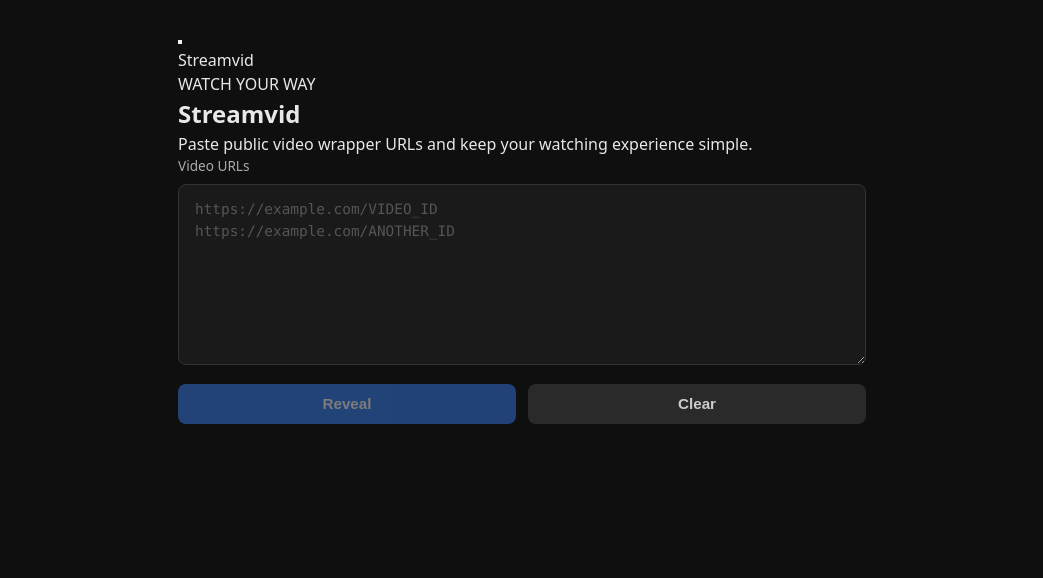
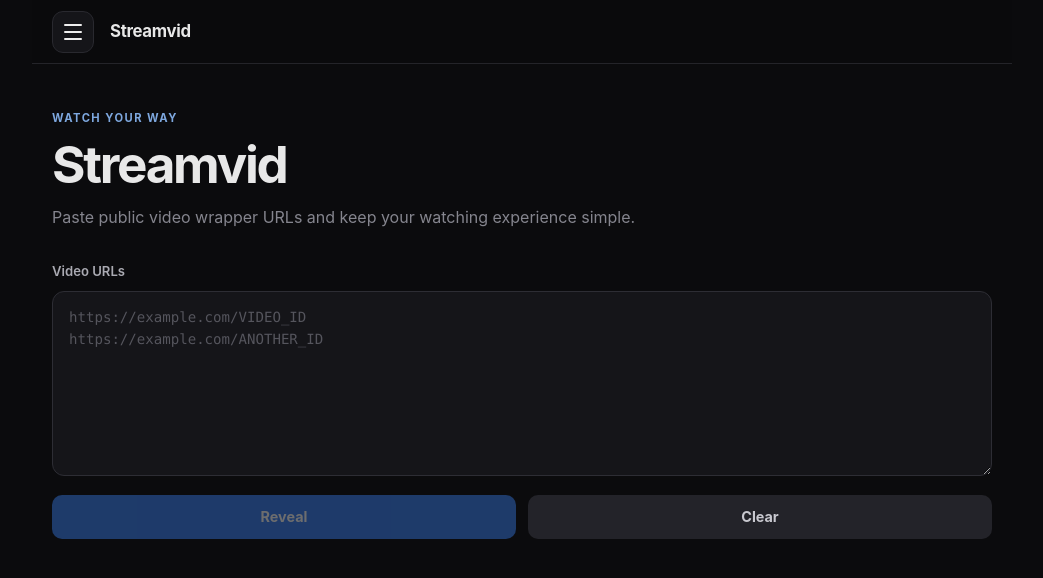
Before and after one commit to Vexcompany/Streamvid, a React (Vite) app: page / in a window 1280 px wide. Shown: the top 578 px of the page, without its empty margins (118-1161 px from the left). Built offline with nearby package versions, Linux system fonts and the light colour scheme.

Commit message:
feat: redesign Streamvid navigation and provider UI

```diff
--- a/src/App.css
+++ b/src/App.css
@@ -4,70 +4,250 @@
   box-sizing: border-box;
 }
 
+:root {
+  font-family: Inter, ui-sans-serif, system-ui, -apple-system, BlinkMacSystemFont, "Segoe UI", sans-serif;
+  color: #e8e8e8;
+  background: #0b0b0d;
+}
+
+body {
+  margin: 0;
+  min-width: 320px;
+  background: #0b0b0d;
+}
+
+button,
+input,
+textarea {
+  font: inherit;
+}
+
+button:focus-visible,
+a:focus-visible,
+input:focus-visible,
+textarea:focus-visible {
+  outline: 2px solid #60a5fa;
+  outline-offset: 2px;
+}
+
 .app {
   min-height: 100vh;
-  max-width: 720px;
+  max-width: 980px;
   margin: 0 auto;
-  padding: 1.5rem 1rem 3rem;
+  padding: 0 1.25rem 4rem;
 }
 
-/* Header */
-.header {
+.topbar {
+  position: sticky;
+  top: 0;
+  z-index: 20;
+  height: 64px;
+  display: flex;
+  align-items: center;
+  gap: 1rem;
+  margin: 0 -1.25rem;
+  padding: 0 1.25rem;
+  border-bottom: 1px solid #242429;
+  background: rgba(11, 11, 13, 0.88);
+  backdrop-filter: blur(16px);
+}
+
+.menu-button {
+  width: 42px;
+  height: 42px;
+  display: grid;
+  place-content: center;
+  gap: 5px;
+  border: 1px solid #29292f;
+  border-radius: 11px;
+  background: #151519;
+  color: #eee;
+  cursor: pointer;
+}
+
+.menu-button:hover {
+  background: #1d1d22;
+}
+
+.menu-button span {
+  display: block;
+  width: 18px;
+  height: 2px;
+  border-radius: 2px;
+  background: currentColor;
+}
+
+.topbar__brand {
+  font-size: 1.05rem;
+  font-weight: 700;
+  letter-spacing: -0.02em;
+}
+
+.topbar__spacer {
+  flex: 1;
+}
+
+.menu-backdrop {
+  position: fixed;
+  inset: 0;
+  z-index: 30;
+  border: 0;
+  background: rgba(0, 0, 0, 0.55);
+  cursor: pointer;
+}
+
+.drawer {
+  position: fixed;
+  top: 0;
+  left: 0;
+  bottom: 0;
+  z-index: 40;
+  width: min(300px, 84vw);
+  padding: 1.25rem;
+  border-right: 1px solid #29292f;
+  background: #111114;
+  box-shadow: 18px 0 50px rgba(0, 0, 0, 0.35);
+}
+
+.drawer__brand {
+  display: flex;
+  flex-direction: column;
+  gap: 0.25rem;
+  padding: 0.5rem 0.65rem 1.4rem;
+}
+
+.drawer__brand strong {
+  font-size: 1.15rem;
+}
+
+.drawer__brand span {
+  color: #777780;
+  font-size: 0.78rem;
+}
+
+.drawer__nav {
+  display: flex;
+  flex-direction: column;
+  gap: 0.4rem;
+}
+
+.drawer__item {
+  width: 100%;
+  display: flex;
+  align-items: center;
+  gap: 0.8rem;
+  padding: 0.8rem 0.75rem;
+  border: 1px solid transparent;
+  border-radius: 10px;
+  background: transparent;
+  color: #aaaab2;
+  text-align: left;
+  cursor: pointer;
+  transition: 0.15s ease;
+}
+
+.drawer__item:hover {
+  background: #19191e;
+  color: #eee;
+}
+
+.drawer__item--active {
+  border-color: #2c3f5c;
+  background: #182233;
+  color: #dbeafe;
+}
+
+.drawer__icon {
+  width: 22px;
   text-align: center;
+  color: #8ab4f8;
+}
+
+.main {
+  padding-top: 2.5rem;
+}
+
+.hero,
+.provider-hero,
+.section-heading {
   margin-bottom: 2rem;
 }
 
-.header__title {
-  margin: 0;
-  font-size: 1.75rem;
+.hero__eyebrow,
+.provider-hero__badge {
+  display: inline-block;
+  margin-bottom: 0.7rem;
+  font-size: 0.7rem;
   font-weight: 700;
-  letter-spacing: -0.02em;
-  color: #f0f0f0;
+  letter-spacing: 0.13em;
+  color: #7ea8df;
 }
 
-.header__subtitle {
-  margin: 0.35rem 0 0;
-  font-size: 0.9rem;
-  color: #888;
+.hero h1,
+.provider-hero h1,
+.section-heading h1 {
+  margin: 0;
+  font-size: clamp(2rem, 6vw, 3.2rem);
+  line-height: 1.05;
+  letter-spacing: -0.045em;
 }
 
-/* Input */
+.hero p,
+.provider-hero p,
+.section-heading p {
+  max-width: 620px;
+  margin: 0.8rem 0 0;
+  color: #85858e;
+  line-height: 1.6;
+}
+
 .input-section {
   margin-bottom: 2rem;
 }
 
 .input-label {
   display: block;
-  margin-bottom: 0.5rem;
-  font-size: 0.85rem;
-  font-weight: 500;
-  color: #aaa;
+  margin-bottom: 0.55rem;
+  font-size: 0.82rem;
+  font-weight: 600;
+  color: #aaaab2;
+}
+
+.input-textarea,
+.feed-input {
+  width: 100%;
+  border: 1px solid #2d2d34;
+  border-radius: 12px;
+  background: #151519;
+  color: #e8e8e8;
+  outline: none;
+  transition: border-color 0.15s, box-shadow 0.15s;
 }
 
 .input-textarea {
-  width: 100%;
-  padding: 0.85rem 1rem;
-  border: 1px solid #333;
-  border-radius: 8px;
-  background: #1a1a1a;
-  color: #e8e8e8;
+  padding: 0.95rem 1rem;
   font-family: ui-monospace, SFMono-Regular, Menlo, Monaco, Consolas, monospace;
-  font-size: 0.9rem;
-  line-height: 1.5;
+  font-size: 0.88rem;
+  line-height: 1.55;
   resize: vertical;
-  outline: none;
-  transition: border-color 0.15s;
 }
 
-.input-textarea:focus {
-  border-color: #555;
+.feed-input {
+  padding: 0.85rem 1rem;
+  font-size: 0.92rem;
 }
 
-.input-textarea::placeholder {
-  color: #555;
+.input-textarea:focus,
+.feed-input:focus {
+  border-color: #45658d;
+  box-shadow: 0 0 0 3px rgba(69, 101, 141, 0.14);
 }
 
-/* Buttons */
+.input-textarea::placeholder,
+.feed-input::placeholder {
+  color: #55555d;
+}
+
 .actions {
   display: flex;
   gap: 0.75rem;
@@ -76,43 +256,48 @@
 
 .btn {
   flex: 1;
+  min-height: 44px;
   padding: 0.7rem 1.2rem;
-  border: none;
-  border-radius: 8px;
-  font-size: 0.95rem;
-  font-weight: 600;
+  border: 0;
+  border-radius: 10px;
+  font-size: 0.9rem;
+  font-weight: 650;
   cursor: pointer;
-  transition: background 0.15s, opacity 0.15s;
+  transition: 0.15s ease;
 }
 
 .btn:disabled {
-  opacity: 0.45;
+  opacity: 0.4;
   cursor: not-allowed;
 }
 
 .btn--primary {
   background: #3b82f6;
-  color: #fff;
+  color: white;
 }
 
 .btn--primary:hover:not(:disabled) {
-  background: #2563eb;
+  background: #4d91ff;
+  transform: translateY(-1px);
 }
 
 .btn--secondary {
-  background: #2a2a2a;
-  color: #ccc;
+  background: #232329;
+  color: #c8c8cf;
 }
 
 .btn--secondary:hover {
-  background: #333;
+  background: #2c2c33;
 }
 
-/* Results */
+.results {
+  margin-top: 2.5rem;
+}
+
 .results__count {
   margin: 0 0 1rem;
-  font-size: 0.9rem;
-  color: #888;
+  font-size: 0.82rem;
+  color: #777780;
 }
 
 .results__list {
@@ -121,37 +306,37 @@
   gap: 1.5rem;
 }
 
-/* Video card */
 .video-card {
-  background: #1a1a1a;
-  border: 1px solid #2a2a2a;
-  border-radius: 10px;
   overflow: hidden;
+  border: 1px solid #29292f;
+  border-radius: 13px;
+  background: #151519;
 }
 
 .video-card__header {
   display: flex;
   align-items: center;
   justify-content: space-between;
-  padding: 0.7rem 1rem;
-  border-bottom: 1px solid #2a2a2a;
+  gap: 1rem;
+  padding: 0.75rem 1rem;
+  border-bottom: 1px solid #29292f;
 }
 
 .video-card__title {
   margin: 0;
-  font-size: 0.95rem;
-  font-weight: 600;
-  color: #ddd;
+  font-size: 0.9rem;
+  font-weight: 650;
+  color: #dddde2;
 }
 
 .video-card__error {
-  font-size: 0.8rem;
+  font-size: 0.76rem;
   color: #f87171;
 }
 
 .video-card__player-wrap {
   position: relative;
-  background: #0d0d0d;
+  background: #050506;
 }
 
 .video-card__loading {
@@ -160,8 +345,8 @@
   display: flex;
   align-items: center;
   justify-content: center;
-  font-size: 0.85rem;
-  color: #666;
+  color: #66666f;
+  font-size: 0.82rem;
   pointer-events: none;
   z-index: 1;
 }
@@ -173,17 +358,140 @@
   background: #000;
 }
 
-/* Mobile tweaks */
-@media (max-width: 480px) {
+.provider-placeholder {
+  padding: clamp(1.5rem, 5vw, 3rem);
+  border: 1px solid #29292f;
+  border-radius: 16px;
+  background: linear-gradient(145deg, #151519, #101013);
+}
+
+.provider-placeholder__icon {
+  width: 48px;
+  height: 48px;
+  display: grid;
+  place-items: center;
+  margin-bottom: 1rem;
+  border: 1px solid #30496b;
+  border-radius: 14px;
+  background: #182233;
+  color: #8ab4f8;
+  font-size: 1.4rem;
+}
+
+.provider-placeholder h2 {
+  margin: 0;
+  font-size: 1.15rem;
+}
+
+.provider-placeholder p {
+  max-width: 650px;
+  margin: 0.6rem 0 1.25rem;
+  color: #85858e;
+  line-height: 1.6;
+}
+
+.provider-placeholder .btn {
+  max-width: 220px;
+}
+
+.feed-section {
+  max-width: 760px;
+  margin: 0 auto;
+}
+
+.feed-results {
+  margin-top: 2rem;
+}
+
+.feed-header {
+  padding: 1.25rem;
+  border: 1px solid #29292f;
+  border-radius: 13px;
+  background: #151519;
+  margin-bottom: 1.25rem;
+}
+
+.feed-header h2 {
+  margin: 0;
+  font-size: 1.15rem;
+}
+
+.feed-header p {
+  margin: 0.5rem 0 0;
+  color: #777780;
+  line-height: 1.5;
+}
+
+.feed-list {
+  display: grid;
+  gap: 0.75rem;
+}
+
+.feed-item {
+  padding: 1rem;
+  border: 1px solid #29292f;
+  border-radius: 12px;
+  background: #131316;
+}
+
+.feed-item h3 {
+  margin: 0;
+  font-size: 0.95rem;
+}
+
+.feed-item time {
+  display: block;
+  margin-top: 0.35rem;
+  font-size: 0.75rem;
+  color: #66666f;
+}
+
+.feed-item p {
+  margin: 0.65rem 0;
+  color: #8b8b94;
+  font-size: 0.85rem;
+  line-height: 1.5;
+}
+
+.feed-item a {
+  color: #8ab4f8;
+  font-size: 0.84rem;
+  text-decoration: none;
+}
+
+.feed-item a:hover {
+  text-decoration: underline;
+}
+
+.feed-error {
+  margin: 1rem 0 0;
+  padding: 0.85rem 1rem;
+  border: 1px solid #5a2d32;
+  border-radius: 10px;
+  background: #241417;
+  color: #fca5a5;
+  font-size: 0.84rem;
+}
+
+@media (max-width: 560px) {
   .app {
-    padding: 1rem 0.75rem 2.5rem;
+    padding: 0 0.75rem 3rem;
   }
 
-  .header__title {
-    font-size: 1.5rem;
+  .topbar {
+    margin: 0 -0.75rem;
+    padding: 0 0.75rem;
+  }
+
+  .main {
+    padding-top: 1.75rem;
   }
 
   .actions {
     flex-direction: column;
   }
+
+  .provider-placeholder .btn {
+    max-width: none;
+  }
 }
```
